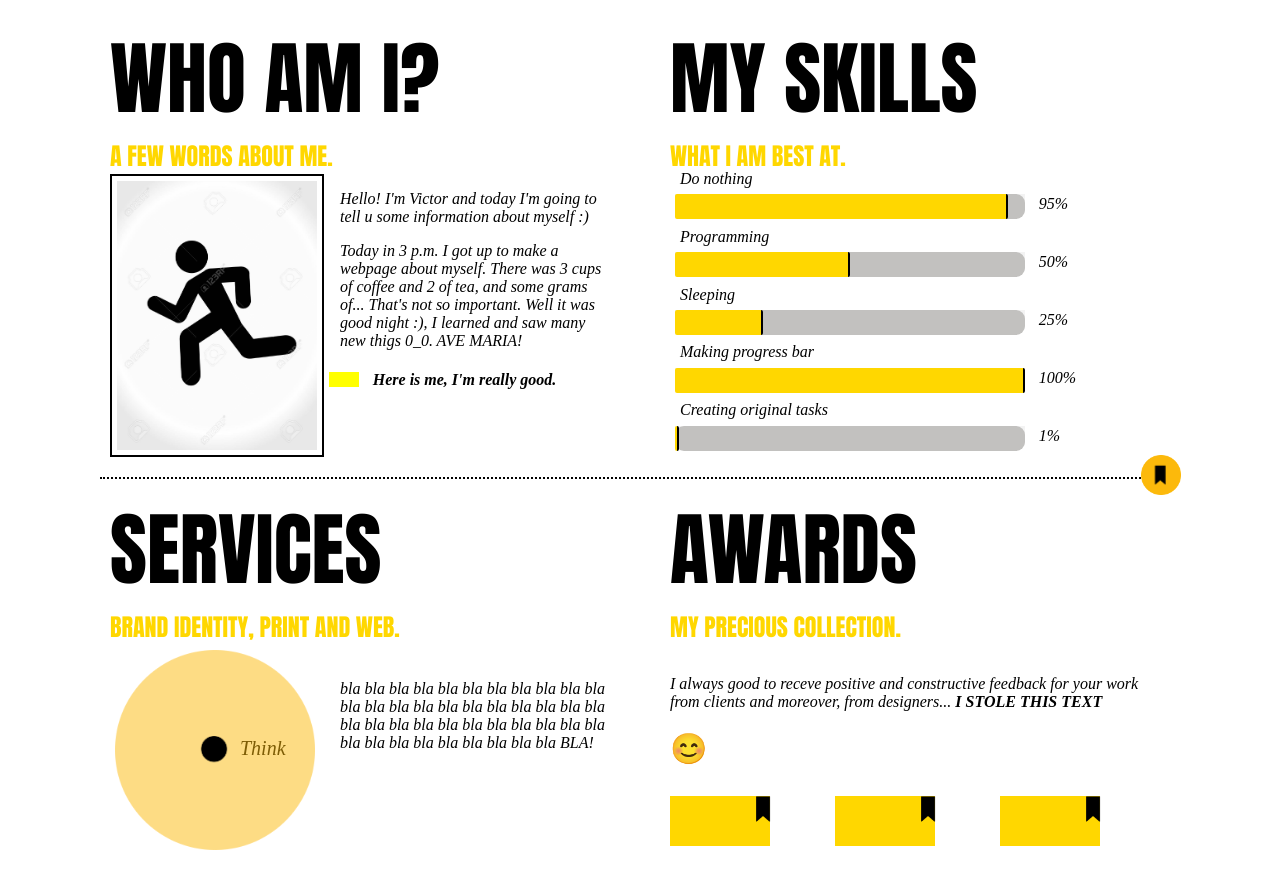
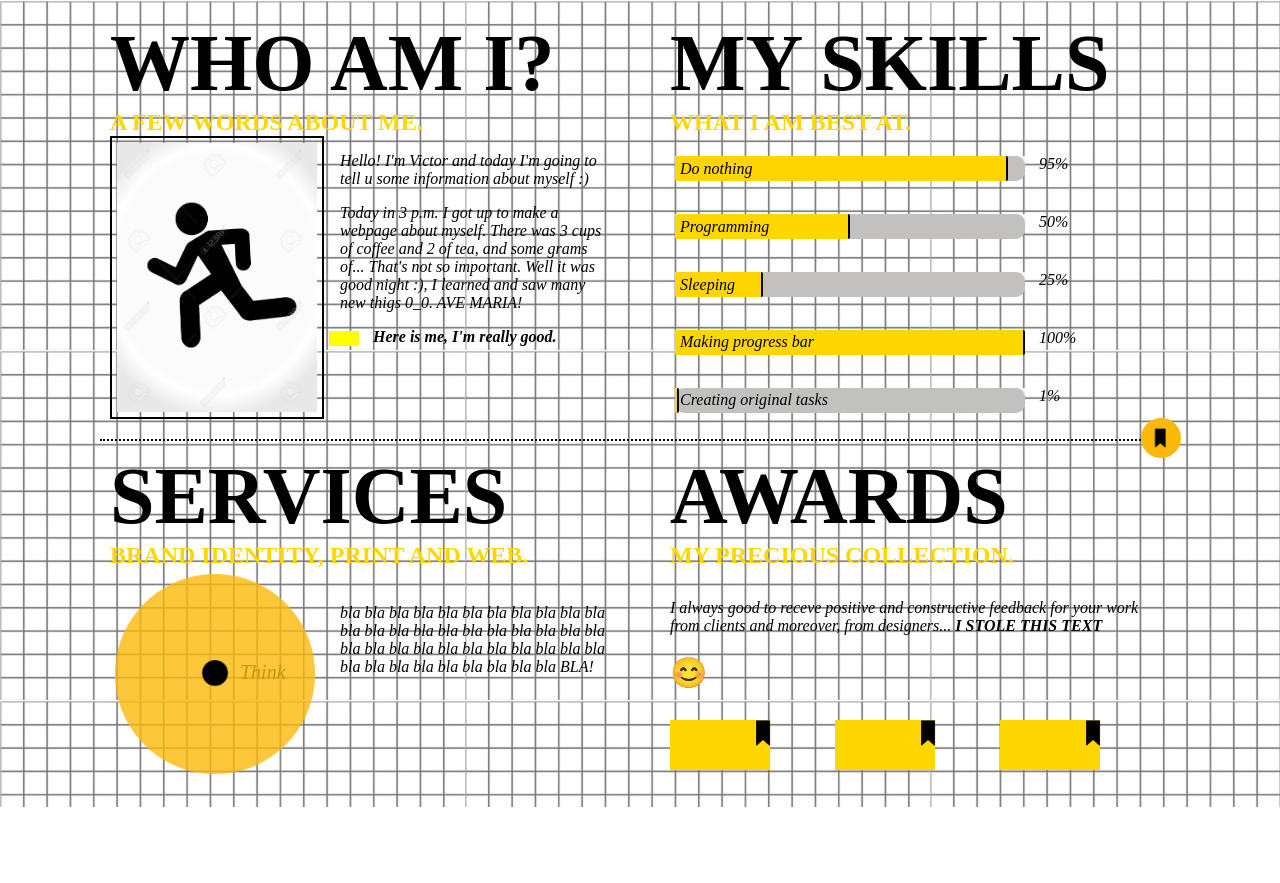
Before and after one commit to VictorInokhodov/Summer-Internship-2017, a plain HTML site: page Homepage/index.html in a window 1280 px wide. After the commit the page ends 807 px from the top, so only its background shows below. Drawn offline with Linux system fonts and the light colour scheme.

Commit message:
edited Homepage
Add background and edit headers

```diff
--- a/Homepage/index.html
+++ b/Homepage/index.html
@@ -10,8 +10,8 @@
 <body>
     <div class="top">
         <div class="left">
-            <h1>WHO AM I?</h1>
-            <h2>A FEW WORDS ABOUT ME.</h2>
+            <h1>Who am i?</h1>
+            <h2>A few words about me.</h2>
             <img class="photo photo-top" src="photo.jpg" alt="My photo">
             <p class="about">
                 Hello! I'm Victor and today I'm going to tell u some
@@ -28,8 +28,8 @@
         </div>
 
         <div class="right">
-            <h1>MY SKILLS</h1>
-            <h2>WHAT I AM BEST AT.</h2>
+            <h1>My skills</h1>
+            <h2>What i am best at.</h2>
 
             <span class="absolute a-1">Do nothing</span>
             <progress value="95" max="100"></progress>
@@ -61,8 +61,8 @@
 
     <div class="bottom">
         <div class="left">
-            <h1>SERVICES</h1>
-            <h2>BRAND IDENTITY, PRINT AND WEB.</h2>
+            <h1>Services</h1>
+            <h2>Brand identity, print and web.</h2>
             <span id="ball-title">Think</span>
             <img src="ball.png" alt="no alternative" class="photo photo-bottom">
             <img src="dot.png" alt="dot" class="image-dot">
@@ -75,8 +75,8 @@
         </div>
 
         <div class="right">
-            <h1>AWARDS</h1>
-            <h2>MY PRECIOUS COLLECTION.</h2>
+            <h1>Awards</h1>
+            <h2>My precious collection.</h2>
 
             <p style="margin-top: 30px;">
                 I always good to receve positive and constructive
--- a/Homepage/style.css
+++ b/Homepage/style.css
@@ -1,5 +1,9 @@
 body {
-    font-family: Impact, Haettenschweiler, 'Arial Narrow Bold', sans-serif
+    background: url("cell.png");
+}
+
+h1, h2 {
+    text-transform: uppercase;
 }
 
 p, span {
@@ -46,7 +50,7 @@ div.top::after {
 }
 
 .photo-bottom {
-    opacity: 0.5;
+    opacity: 0.8;
 }
 
 .image-dot {
@@ -102,6 +106,7 @@ p.about {
 h1 {
     margin: 0;
     font-size: 80px;
+
 }
 
 h2 {
@@ -151,27 +156,27 @@ progress::-webkit-progress-bar {
 }
 
 .absolute.a-1{
-    top: 152px;
+    top: 142px;
 }
 
 .absolute.a-2{
-    top: 210px;
+    top: 200px;
 }
 
 .absolute.a-3{
-    top: 268px;
+    top: 258px;
 }
 
 .absolute.a-4{
-    top: 325px;
+    top: 315px;
 }
 
 .absolute.a-5{
-    top: 383px;
+    top: 373px;
 }
 
 .bottom .right {
-    height: 300px;
+    height: 290px;
 }
 
 .block {
```
Also changed, not shown: Homepage/cell.png (added).
